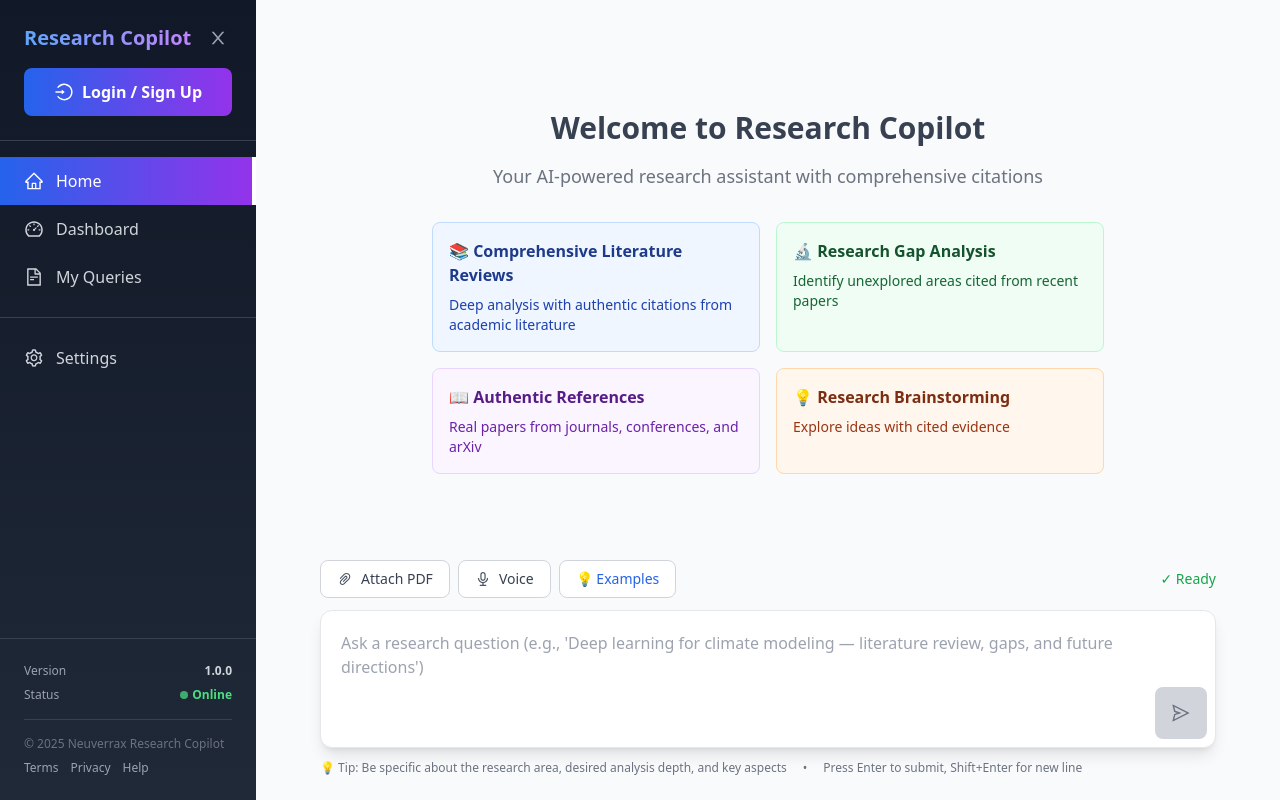
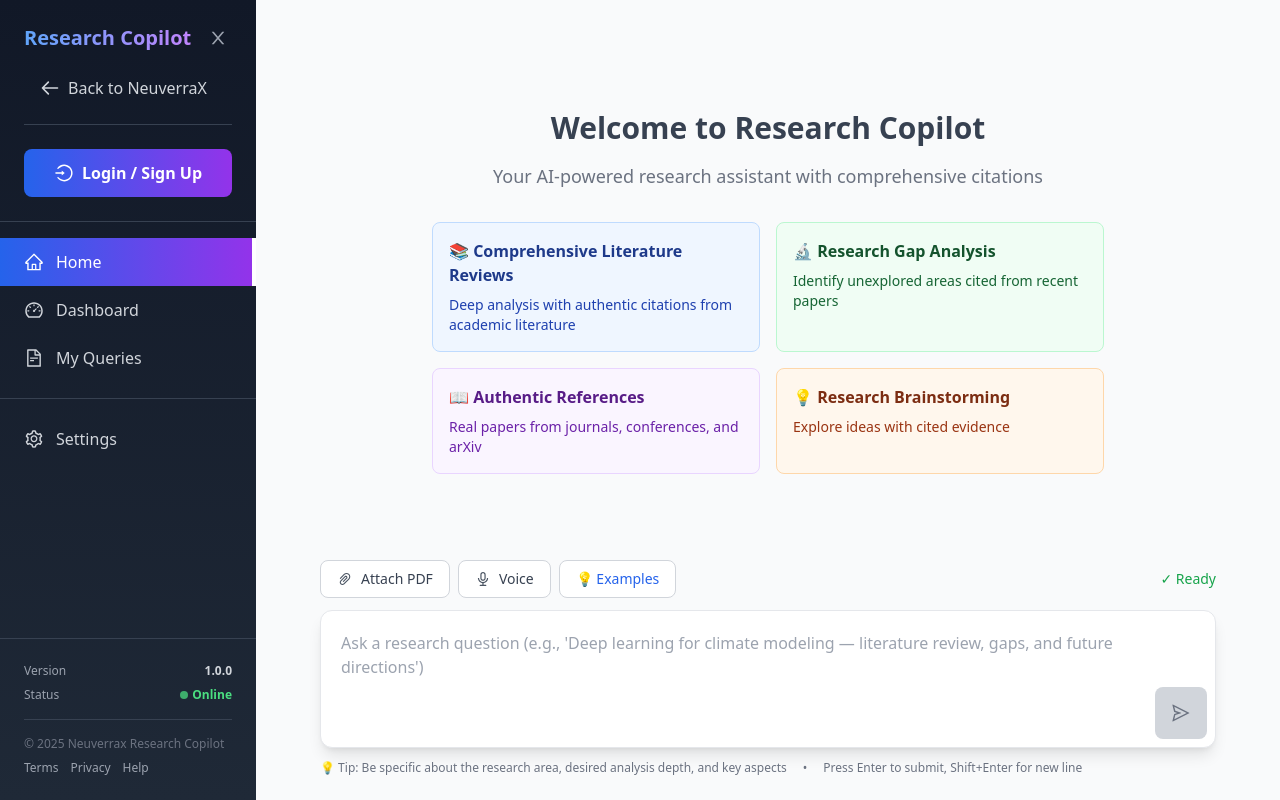
Before and after one commit to NeuverraX-Technologies/research-copilot-frontend, a React (Create React App) app: page / in a window 1280 px wide. Built offline with nearby package versions, Linux system fonts and the light colour scheme.

Commit message:
Integrated with Neuverrax.com

```diff
--- a/src/App.js
+++ b/src/App.js
@@ -129,7 +129,7 @@
 
     if (plan === 'enterprise') {
       // Open email client for enterprise inquiries
-      window.location.href = 'mailto:enterprise@neuverrax.com?subject=Enterprise Plan Inquiry';
+      window.location.href = 'mailto:info@neuverrax.com?subject=Enterprise Plan Inquiry';
       setSubModalOpen(false);
       return;
     }
--- a/src/components/Sidebar.js
+++ b/src/components/Sidebar.js
@@ -49,6 +49,18 @@
           >
             <AiOutlineClose size={20} />
           </button>
+        </div>
+
+        <div className="mb-6 pb-4 border-b border-gray-700">
+          <a
+            href="https://neuverrax.com"
+            className="flex items-center gap-2 px-4 py-2 text-gray-300 hover:text-white hover:bg-gray-700/50 rounded-lg transition group"
+            >
+            <svg className="w-5 h-5 transform group-hover:-translate-x-1 transition" fill="none" stroke="currentColor" viewBox="0 0 24 24">
+              <path strokeLinecap="round" strokeLinejoin="round" strokeWidth={2} d="M10 19l-7-7m0 0l7-7m-7 7h18" />
+            </svg>
+              <span className="font-medium">Back to NeuverraX</span>
+          </a>
         </div>
 
         {/* User Profile Section */}
--- a/src/components/SubscriptionModal.js
+++ b/src/components/SubscriptionModal.js
@@ -390,7 +390,7 @@
               Maybe Later
             </button>
             <p className="text-xs text-gray-500 mt-2">
-              Questions? Email us at support@neuverrax.com
+              Questions? Email us at info@neuverrax.com
             </p>
           </div>
         </div>
```
Also changed, not shown: public/index.html (+3 -2 lines).
